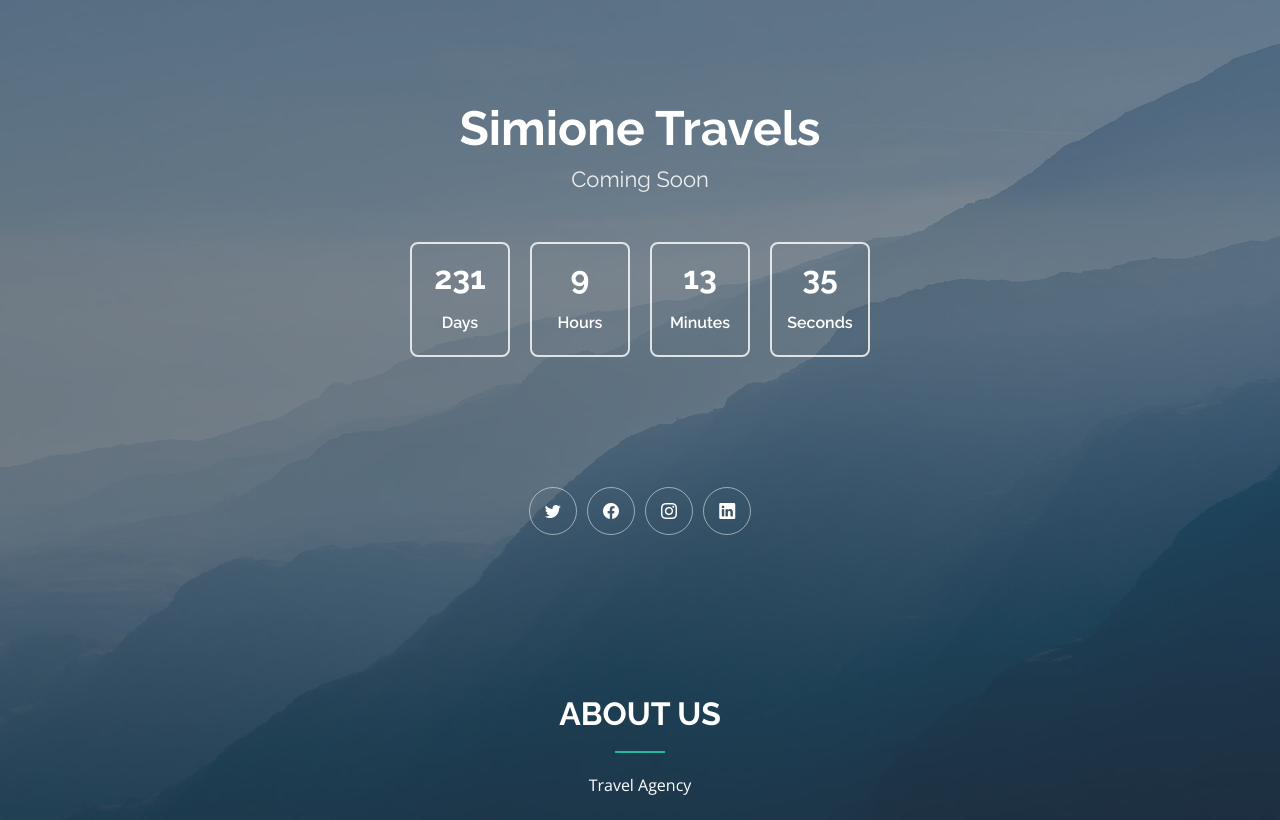
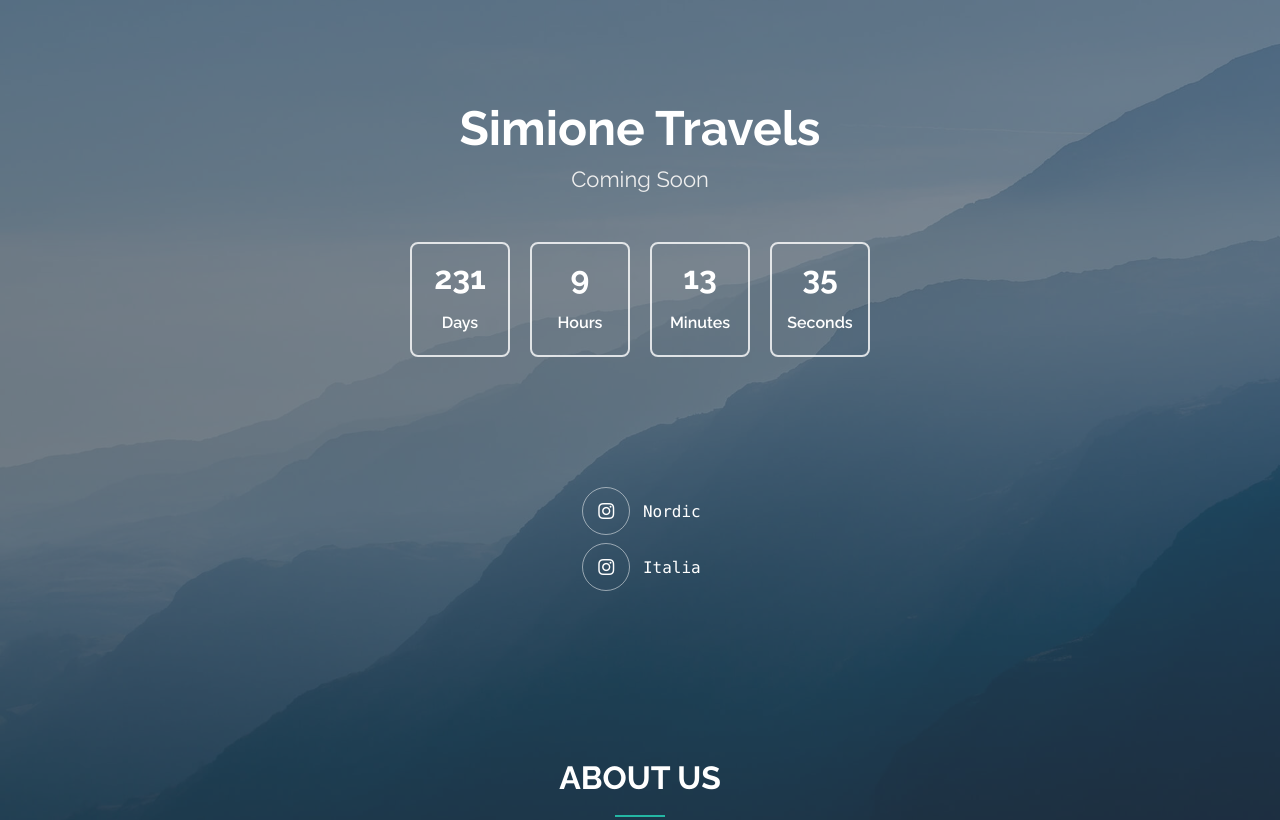
Before and after one commit to Inveracity/simione.travel, a plain HTML site: page index.html in a window 1280 px wide. Shown: the top 820 px of the page. Drawn offline with nearby package versions, Linux system fonts and the light colour scheme.

Commit message:
add instagram accounts

```diff
--- a/assets/css/style.css
+++ b/assets/css/style.css
@@ -40,8 +40,12 @@ a:hover {
   text-decoration: none;
 }
 
-h1, h2, h3, h4, h5, h6 {
+h1, h2, h3, h4, h5 {
   font-family: "Raleway", sans-serif;
+}
+
+h6 {
+    font-family: "Consolas", sans-serif;
 }
 
 #main {
--- a/index.html
+++ b/index.html
@@ -72,10 +72,10 @@
         </div> -->
 
       <div class="social-links text-center">
-        <a href="#" class="twitter"><i class="bi bi-twitter"></i></a>
-        <a href="#" class="facebook"><i class="bi bi-facebook"></i></a>
-        <a href="#" class="instagram"><i class="bi bi-instagram"></i></a>
-        <a href="#" class="linkedin"><i class="bi bi-linkedin"></i></a>
+        <!--<a href="#" class="facebook"><i class="bi bi-facebook"></i></a>-->
+        <h6> <a href="https://www.instagram.com/nordic.simione.travel/" class="instagram"><i class="bi bi-instagram"></i></a> Nordic </h6>
+        <h6> <a href="https://www.instagram.com/italia.simione.travel/" class="instagram"><i class="bi bi-instagram"></i></a> Italia </h6>
+        <!--<a href="#" class="linkedin"><i class="bi bi-linkedin"></i></a>-->
       </div>
 
     </div>
```
